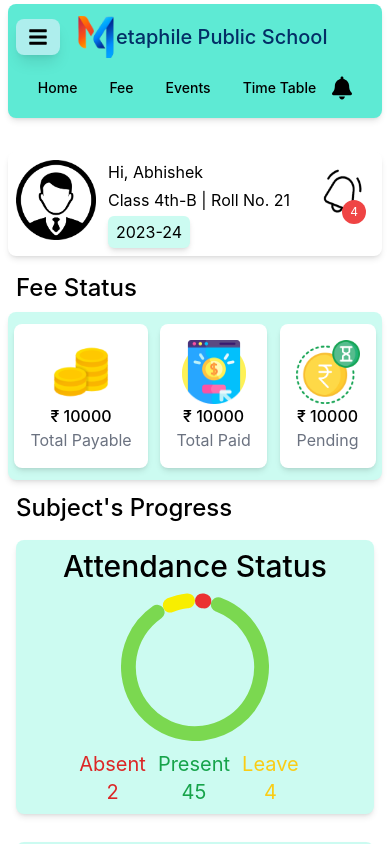
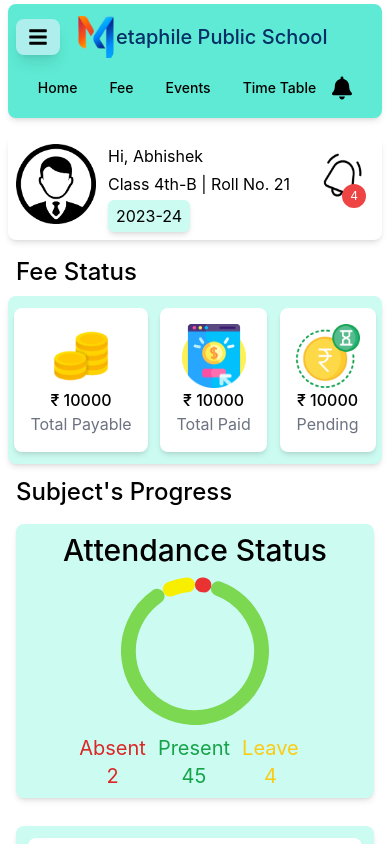
Before and after one commit to TheMetaphile/ERP, a React (Vite) app: page /Student-Dashboard in a window 390 px wide. Built offline with nearby package versions, Linux system fonts and the light colour scheme.

Commit message:
mobile responsive adjustment for student side

```diff
--- a/src/pages/Dashboard.jsx
+++ b/src/pages/Dashboard.jsx
@@ -21,7 +21,7 @@ export default function Dashboard() {
     <Navbar onDrawerToggle={toggleDrawer} onEndDrawerToggle={toggleEndDrawer}/>
     </div>
 
-    <div className="flex flex-grow h-screen pt-20 mobile:max-tablet:pt-36">
+    <div className="flex flex-grow h-screen pt-20 mobile:max-tablet:pt-32">
       <div className={`mobile:max-tablet:absolute flex-shrink-0 transition-all duration-300 ${isDrawerOpen ? 'w-60 h-full' : 'w-0'} overflow-y-auto no-scrollbar`}>
         <Drawer isOpen={isDrawerOpen} />
       </div>
```
